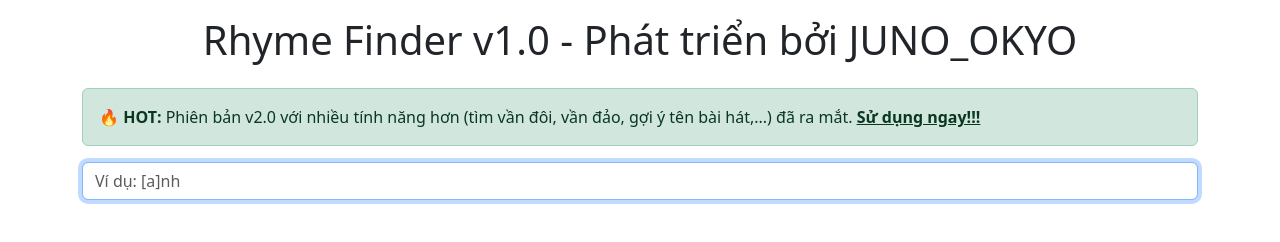
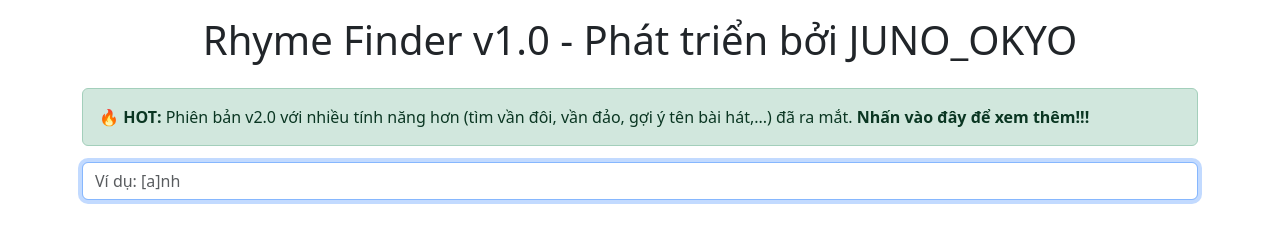
Before and after one commit to J2TEAM/j2team.github.io, a plain HTML site: page tools/rhyme-finder/index.html in a window 1280 px wide. Drawn offline with nearby package versions, Linux system fonts and the light colour scheme.

Commit message:
refactor: update text

```diff
--- a/tools/rhyme-finder/index.html
+++ b/tools/rhyme-finder/index.html
@@ -22,7 +22,7 @@
 					<strong>🔥 HOT:</strong> Phiên bản v2.0 với nhiều tính năng hơn (tìm vần đôi, vần đảo, gợi ý tên bài
 					hát,...) đã ra mắt.
 					<a href="https://www.facebook.com/J2TEAM.ManhTuan/posts/pfbid0BvbK3EQ7mzQUGbVQpn4rmVHJ7j3Mf14bReQA7jPpfXseSi8wpfbuNBCSAeEtwJqPl"
-						class="alert-link" target="_blank" rel="noopener noreferrer nofollow">Sử dụng ngay!!!</a>
+						class="alert-link text-decoration-none" target="_blank" rel="noopener noreferrer nofollow">Nhấn vào đây để xem thêm!!!</a>
 				</div>
 
 				<form class="mt-3" @submit.prevent>
```
